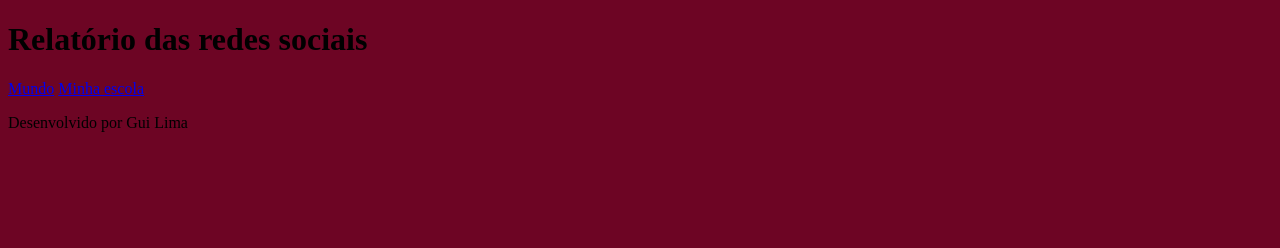
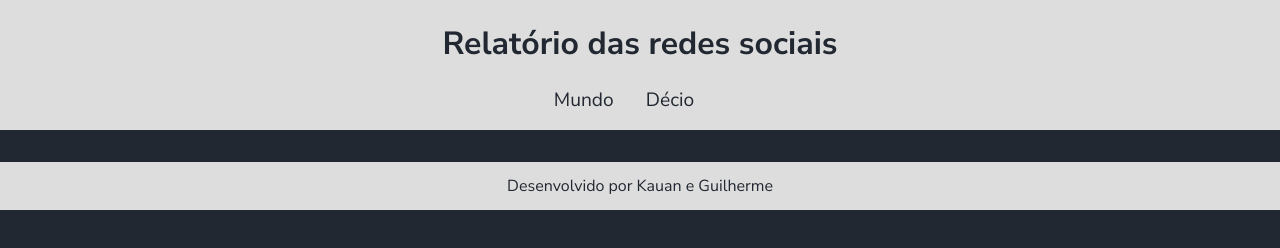
Before and after one commit to Mixtraxgui/XUUPEEE, a plain HTML site: page index.html in a window 1280 px wide. Drawn offline with Linux system fonts and the light colour scheme.

Commit message:
Add files via upload

```diff
--- a/index.html
+++ b/index.html
@@ -2,7 +2,6 @@
 <html lang="pt-br">
 <head>
     <meta charset="UTF-8">
-    <meta http-equiv="X-UA-Compatible" content="IE=edge">
     <meta name="viewport" content="width=device-width, initial-scale=1.0">
     <title>Redes Sociais</title>
     <link rel="stylesheet" href="style.css">
@@ -12,16 +11,16 @@
         <h1>Relatório das redes sociais</h1>
         <nav>
             <a href="index.html">Mundo</a>
-                <a href="#">Minha escola</a>
+            <a href="#">Décio</a>
         </nav>
     </header>
-        <main>
+    <main class="graficos-section">
         <section id="graficos-container" class="graficos-container">
             <!-- crie os gráficos aqui -->
         </section>
     </main>
     <footer>
-            <p>Desenvolvido por Gui Lima</p>
+        <p>Desenvolvido por Kauan e Guilherme</p>
     </footer>
 </body>
 </html>
--- a/style.css
+++ b/style.css
@@ -1,12 +1,58 @@
 @import url('https://fonts.googleapis.com/css2?family=Nunito+Sans:ital,opsz,wght@0,6..12,200..1000;1,6..12,200..1000&display=swap');
+
 :root {
-    --bg-color: #6d0524;
-    --primary-color: #cf0a3c;
-    --secondary-color: #f00942;
+    --bg-color: #222831;
+    --primary-color: #DDDDDD;
+    --secondary-color: #F05454;
     --font: "Nunito Sans", sans-serif;
 }
 
+body {
+    background-color: var(--bg-color);
+    color: var(--primary-color);
+    font-family: var(--font);
+    height: 100vh;
+    margin: 0;
+}
 
-body{
-background-color: var(--bg-color);
+header {
+    background-color: var(--primary-color);
+    text-align: center;
+    padding: 1px;
 }
+
+h1 {
+    font-size: 2rem;
+    color: var(--bg-color);
+    font-weight: 700;
+}
+
+nav {
+    display: flex;
+    justify-content: center;
+    font-weight: 400;
+}
+
+nav a {
+    text-decoration: none;
+    color: var(--bg-color);
+    margin: 0 2rem 1rem 0rem;
+    font-size: 1.2rem;
+}
+
+nav a:hover {
+    text-decoration: underline;
+    transform: scale(0.90);
+    transition: transform 0.1s;
+}
+
+footer {
+    display: flex;
+    align-items: center;
+    justify-content: center;
+    background-color: var(--primary-color);
+    color: var(--bg-color);
+    width: 100%;
+    height: 3rem;
+    margin-top: 2rem;
+}
```
Lines whose indentation alone changed are shown as unchanged.
